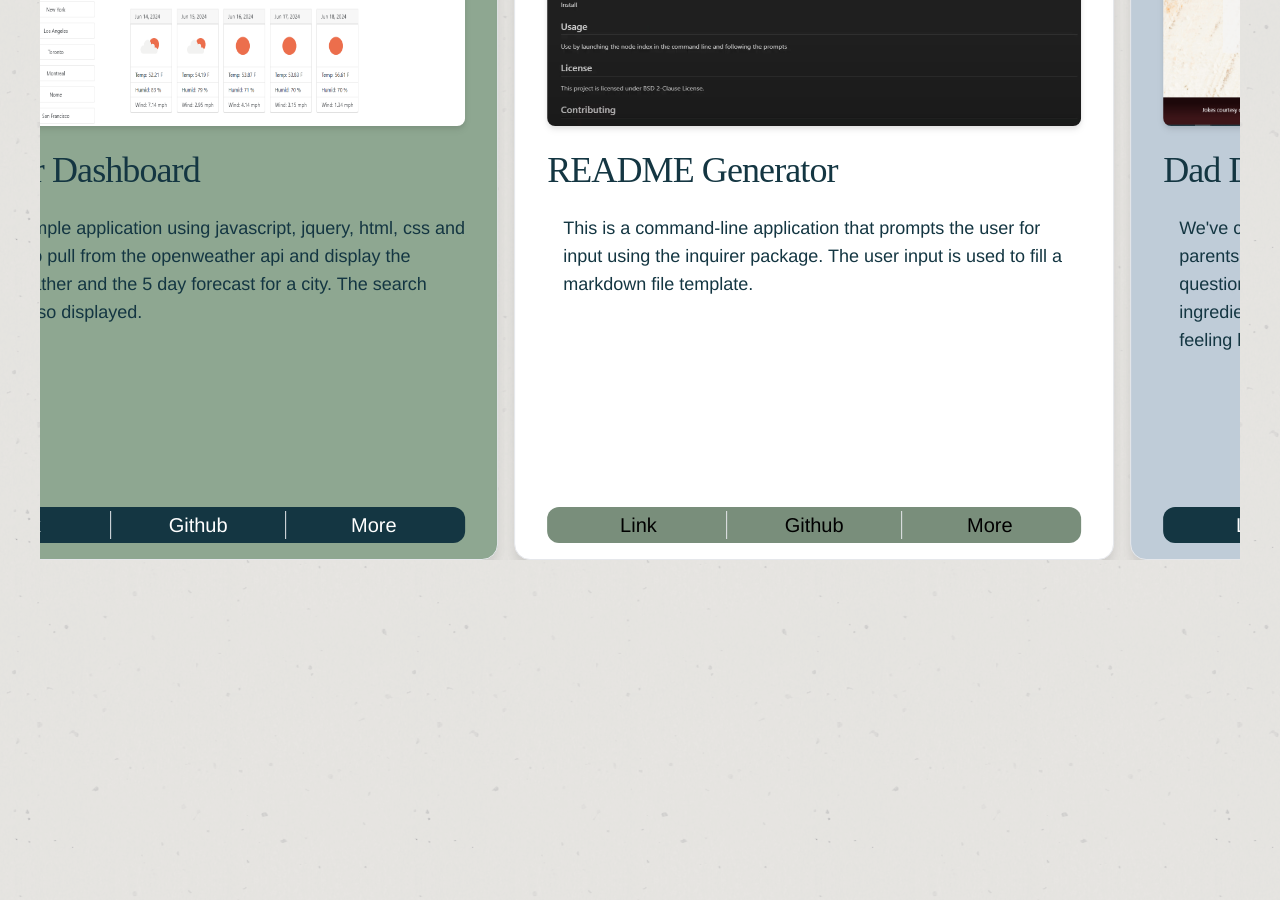
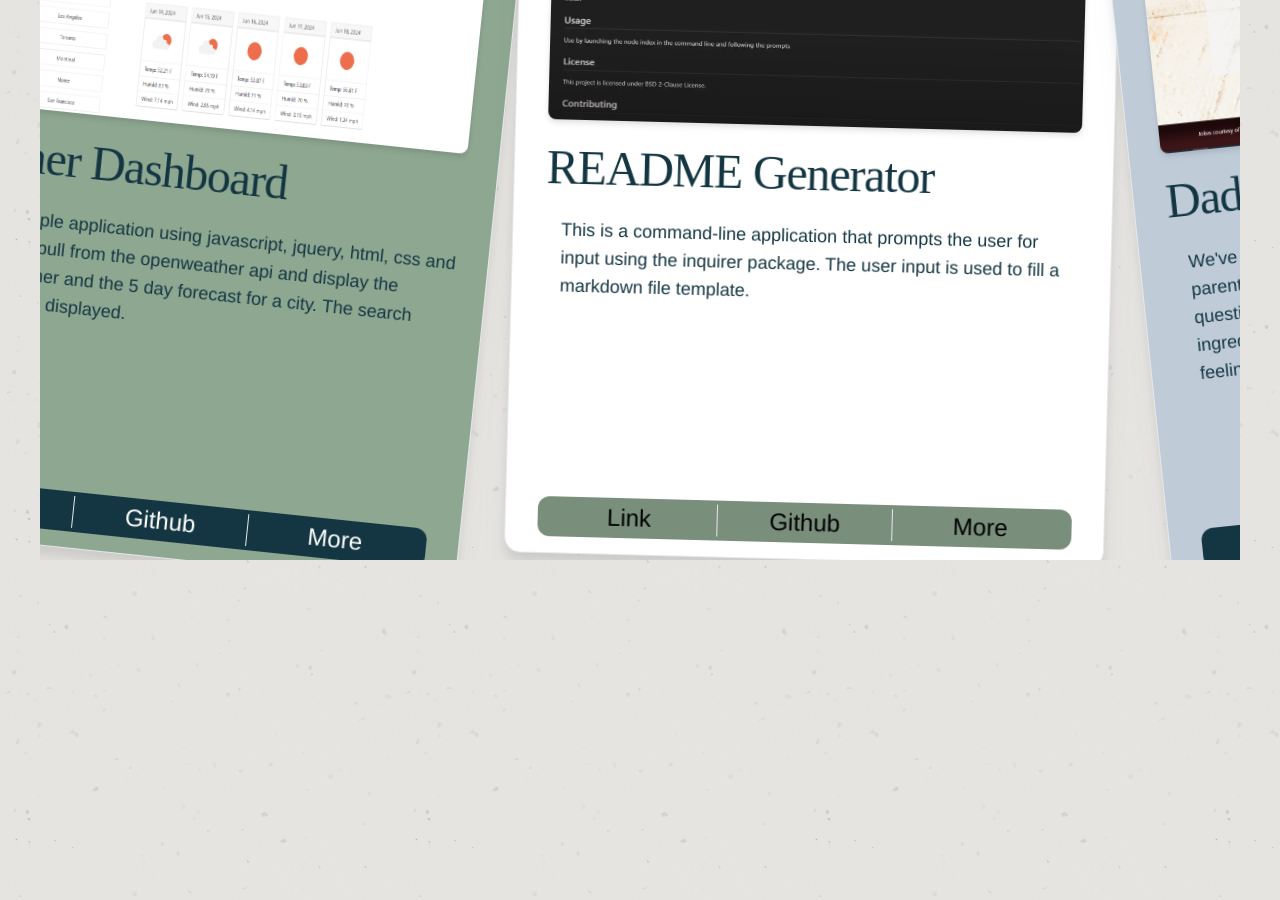
Before and after one commit to bluethreadmade/portfolio-upgrade, a React (Vite) app: page /example in a window 1280 px wide. Shown: the part 320-1220 px from the top of the page. Built offline with nearby package versions, Linux system fonts and the light colour scheme.

Commit message:
card angles, font size increases, corrected font to ibm serif

```diff
--- a/index.html
+++ b/index.html
@@ -6,7 +6,7 @@
 
     <link rel="icon" type="image/svg+xml" href="/vite.svg" />
     <!-- google fonts -->
-    <link rel="stylesheet" href="https://fonts.googleapis.com/css?family=Arimo|IBM+Plex+Sans">
+    <link rel="stylesheet" href="https://fonts.googleapis.com/css?family=Arimo|IBM+Plex+Serif">
 
     <link rel="stylesheet" href="./src/index.css">
 
--- a/src/components/Card.jsx
+++ b/src/components/Card.jsx
@@ -1,12 +1,12 @@
 import PropTypes from "prop-types";
 import NavInProjects from "./NavInProjects";
 
-export default function Card({ title, description, image, bgColor, buttonColor, buttonTextColor }) {
+export default function Card({ title, description, image, bgColor, buttonColor, buttonTextColor, rotation }) {
   return (
     <div
       id="card"
       className="flex flex-col max-h-[1200px] min-h-[800px] w-full h-auto p-8 pb-4 bg-white border border-gray-200 rounded-2xl drop-shadow-xl"
-      style={{ aspectRatio: ".75", backgroundColor: bgColor }}
+      style={{ aspectRatio: ".75", backgroundColor: bgColor, rotate: rotation }}
     >
       <img
         id="projectImage"
@@ -16,7 +16,7 @@ export default function Card({ title, description, image, bgColor, buttonColor,
       ></img>
       <h2
         id="title"
-        className="my-6 text-4xl font-serif tracking-tight text-gunmetal"
+        className="my-6 text-5xl font-serif tracking-tight text-gunmetal"
       >
         {title}
       </h2>
@@ -40,5 +40,6 @@ Card.propTypes = {
   image: PropTypes.string.isRequired,
   buttonTextColor: PropTypes.string.isRequired,
   bgColor: PropTypes.string.isRequired,
-  buttonColor: PropTypes.string.isRequired
+  buttonColor: PropTypes.string.isRequired,
+  rotation: PropTypes.string.isRequired
 };
--- a/src/components/MainPopupButton.jsx
+++ b/src/components/MainPopupButton.jsx
@@ -4,8 +4,8 @@ export default function MainPopupButton() {
       id="buttonGroup"
       className="flex flex-row w-full self-center absolute bottom-6 max-w-sm border rounded-xl bg-bright p-2 justify-evenly divide-x font-sans color-gunmetal text-xl "
     >
-      <p className="flex-1 text-center text-base lg:text-xl">Resume</p>
-      <p className="flex-1 text-center text-base lg:text-xl">Contact</p>
+      <p className="flex-1 text-center text-base lg:text-2xl">Resume</p>
+      <p className="flex-1 text-center text-base lg:text-2xl">Contact</p>
     </div>
   );
 }
--- a/src/components/NavInProjects.jsx
+++ b/src/components/NavInProjects.jsx
@@ -8,9 +8,9 @@ export default function NavInProjects({ buttonColor, buttonTextColor }) {
         className="flex flex-row w-full self-center bottom-6 rounded-xl bg-reseda-green p-1 justify-evenly divide-x font-sans font-medium text-xl text-black"
         style={{ backgroundColor: buttonColor }}
       >
-        <p className="flex-1 text-center text-base lg:text-xl" style={{ color: buttonTextColor }}>Link</p>
-        <p className="flex-1 text-center text-base lg:text-xl" style={{ color: buttonTextColor }}>Github</p>
-        <p className="flex-1 text-center text-base lg:text-xl" style={{ color: buttonTextColor }}>More</p>
+        <p className="flex-1 text-center text-base lg:text-2xl" style={{ color: buttonTextColor }}>Link</p>
+        <p className="flex-1 text-center text-base lg:text-2xl" style={{ color: buttonTextColor }}>Github</p>
+        <p className="flex-1 text-center text-base lg:text-2xl" style={{ color: buttonTextColor }}>More</p>
       </div>
     );
   }
--- a/src/components/ProjectsCarousel.jsx
+++ b/src/components/ProjectsCarousel.jsx
@@ -36,6 +36,14 @@ const colorSets = [
     { bgColor: '#8EA791', buttonColor: '#143642', buttonTextColor: '#FFFFFF' }, // Set 3 - green bkg
     ];
 
+// Rotations
+const rotationValues = [
+    { rotation: '-6deg' },
+    { rotation: '-1.5deg' },
+    { rotation: '6deg' },
+    { rotation: '1.5deg' },
+];
+
   return (
     <section ref={targetRef} className="relative h-[150vh]">
       <div className="sticky top-0 flex h-screen items-center overflow-hidden">
@@ -44,6 +52,10 @@ const colorSets = [
             // Select color set using modulo to cycle through colorSets
             const colorSetIndex = index % colorSets.length;
             const colors = colorSets[colorSetIndex];
+
+            // Select rotation using modulo to cycle through rotations
+            const rotationIndex = index % rotationValues.length;
+            const rotations = rotationValues[rotationIndex];
 
             return (
               <Card
@@ -54,6 +66,7 @@ const colorSets = [
                 bgColor={colors.bgColor}
                 buttonColor={colors.buttonColor}
                 buttonTextColor={colors.buttonTextColor}
+                rotation={rotations.rotation}
               />
             );
           })}
--- a/tailwind.config.js
+++ b/tailwind.config.js
@@ -4,7 +4,7 @@ export default {
   theme: {
     fontFamily: {
       sans: ["Arimo"],
-      serif: ['"IBM  Plex Sans"'],
+      serif: ['"IBM  Plex Serif"'],
     },
 
     extend: {
```
